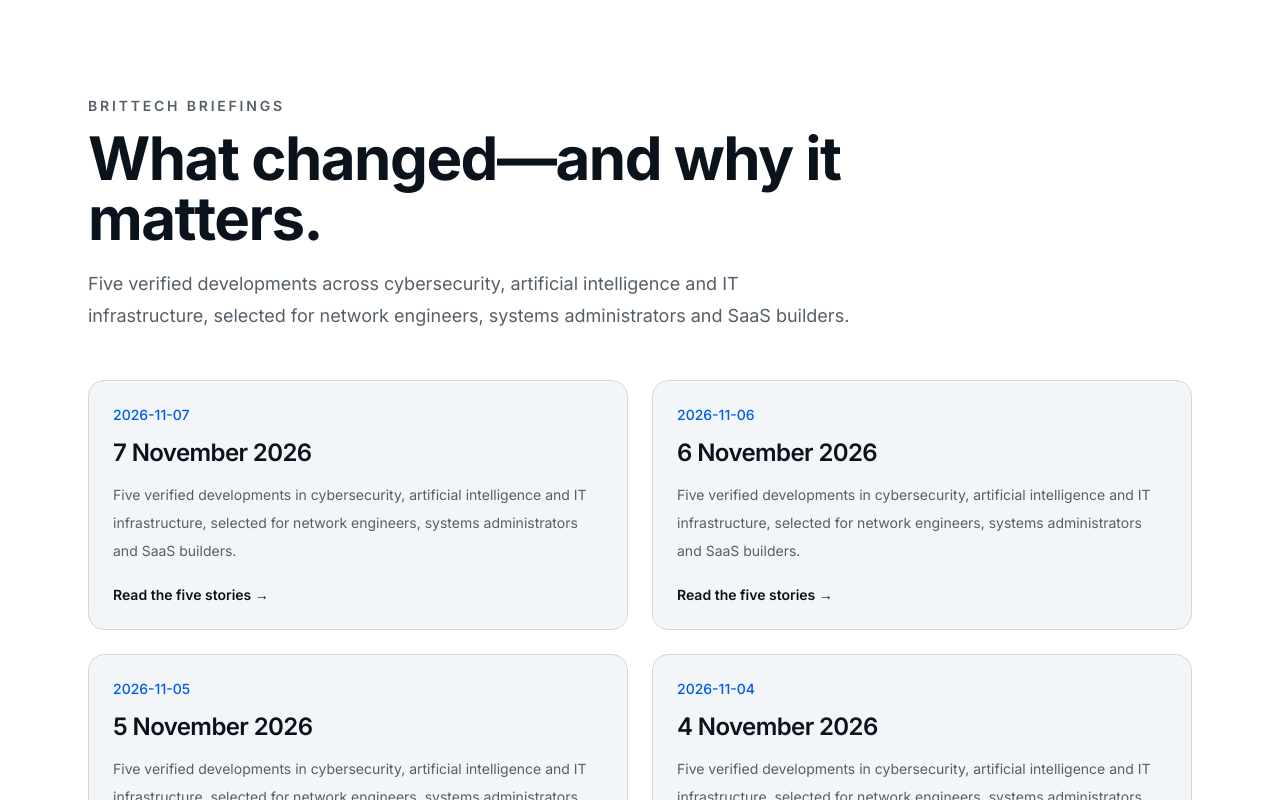
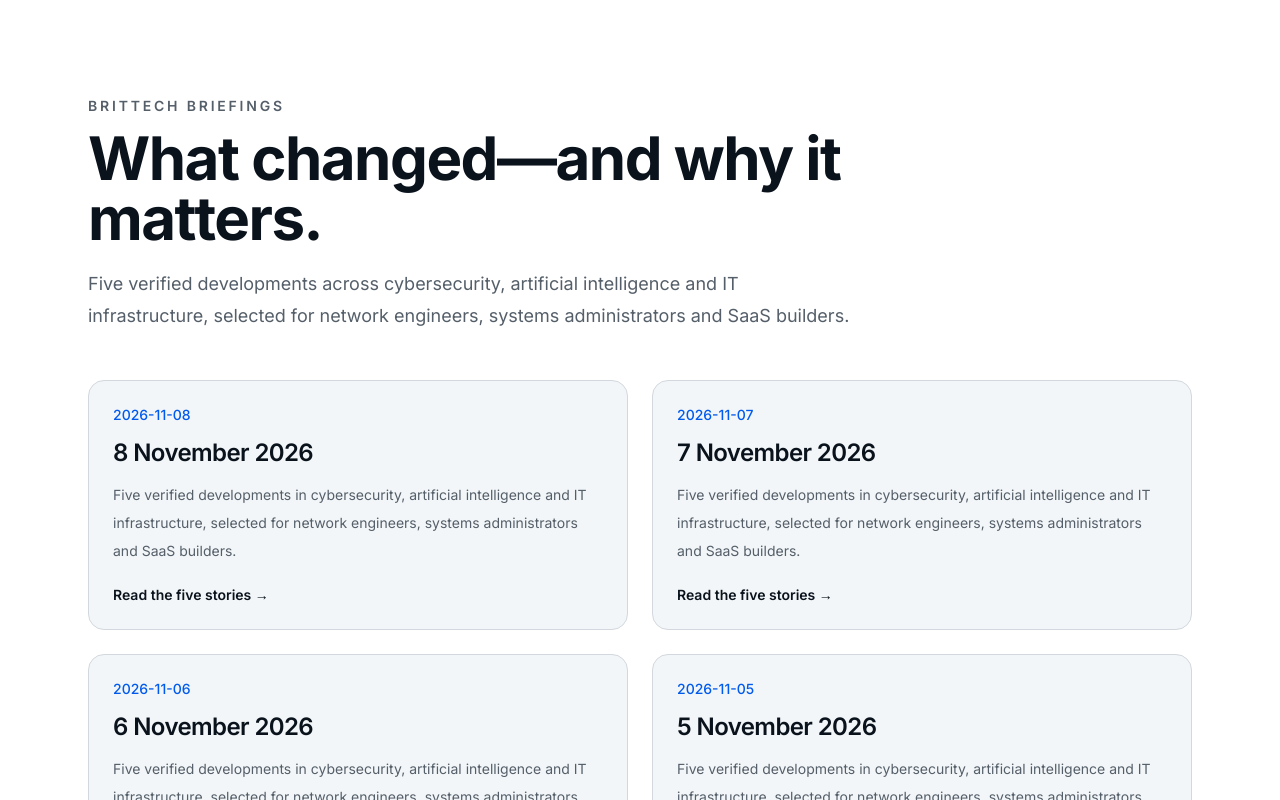
Before and after one commit to captin-p/www.brit-tech.uk-v2--My-Profile-, a Next.js app: page /briefings in a window 1280 px wide. Shown: the top 800 px of the page. Built offline with nearby package versions, Linux system fonts and the light colour scheme.

Commit message:
Add 8 November 2026 tech briefing

```diff
--- a/data/briefings.ts
+++ b/data/briefings.ts
@@ -21,6 +21,76 @@ export type TechBriefing = {
 
 export const briefings: TechBriefing[] = [
   {
+    date: "2026-11-08",
+    title: "Daily Tech Briefing — 8 November 2026",
+    description:
+      "Five verified developments in cybersecurity, artificial intelligence and IT infrastructure, selected for network engineers, systems administrators and SaaS builders.",
+    takeaway:
+      "Audit AI coding-tool configuration and repository history for embedded credentials, then verify that every microVM sandbox uses the vendor's production containment rather than a bare privileged VMM. Treat national cyber support and proposed AI regions as inputs to resilience planning—not substitutes for your own incident response, power, network and migration controls.",
+    stories: [
+      {
+        headline: "Claude Code approval files exposed credentials in public repositories",
+        category: "Cybersecurity",
+        summary:
+          "Apiiro researchers found 1,122 public copies of Claude Code's project-local settings file containing likely secrets. The file can retain an approved shell command word-for-word when a developer selects “Yes, and don't ask again”; if that command contains a password or key and the file is committed, the credential travels with the repository. Apiiro did not test whether the credentials remained valid.",
+        whyItMatters:
+          "Search current files, Git history and forks for .claude/settings.local.json and other agent transcripts or handoff files. Rotate every discovered credential before cleaning history, add repository-level ignore rules and prevent secrets from appearing in command lines or long-lived approval patterns.",
+        image: "/images/briefings/2026-11-08/claude-approval-secrets.svg",
+        imageAlt: "Illustration of an approved AI coding command retaining a credential before a repository security gate blocks the commit.",
+        sourceLabel: "iTWire report with Apiiro findings, 7 November 2026",
+        sourceUrl: "https://itwire.com/business-it-news/security/claude-code-approval-files-found-exposing-company-secrets-on-github-says-apirro-researchers",
+      },
+      {
+        headline: "Public research demonstrates a Firecracker guest-to-host escape",
+        category: "Cybersecurity",
+        summary:
+          "PWN Research demonstrated code execution in the host-side Firecracker process by using a prior host-memory primitive to locate and alter saved virtual-CPU registers. The proof ran Firecracker 1.16.1 directly as root without the jailer, so the chosen operation executed as host root; the researchers explicitly note that production privilege dropping, namespaces and seccomp change the blast radius.",
+        whyItMatters:
+          "A microVM label does not prove production isolation. Patch the underlying kernel and Firecracker stack, confirm workloads launch through the jailer as an unprivileged user with restrictive seccomp and namespaces, and keep cloud credentials and orchestration sockets outside the guest's reachable trust boundary.",
+        image: "/images/briefings/2026-11-08/firecracker-host-escape.svg",
+        imageAlt: "Illustration of a Firecracker microVM attempting to alter a host CPU register while jailer and seccomp controls contain it.",
+        sourceLabel: "PWN Research technical demonstration",
+        sourceUrl: "https://www.pwn.ai/blog/firecracker-escape",
+      },
+      {
+        headline: "Japan funds an emergency cyber-rescue and AI defence programme",
+        category: "Cybersecurity",
+        summary:
+          "Japan approved roughly ¥10 billion for an emergency cybersecurity package after attacks disrupted companies and public bodies. The plan includes public-private cyber-rescue support, faster victim assistance, stronger investigation and analysis, and a specialist team expected to use AI to find network weaknesses and counter attackers.",
+        whyItMatters:
+          "The useful model is coordinated incident recovery, not AI alone. Maintain a current asset and contact register, define when external responders receive evidence, preserve offline recovery material and rehearse the first hours of containment before a national or sector support team becomes necessary.",
+        image: "/images/briefings/2026-11-08/japan-cyber-rescue.svg",
+        imageAlt: "Illustration of a Japanese cyber-rescue team coordinating incident response, network analysis and business recovery.",
+        sourceLabel: "Prime Minister of Japan, 6 November 2026",
+        sourceUrl: "https://www.kantei.go.jp/jp/105/actions/202611/06kaigi_cyber.html",
+      },
+      {
+        headline: "US voters rejected 46 of 47 data-centre ballot measures",
+        category: "IT Infrastructure",
+        summary:
+          "The Financial Times reports that data-centre proposals lost 46 of 47 state and local ballot measures across 10 US states. Goldman Sachs estimates that short-term moratoriums could affect 45% of planned US expansion, showing that local approval may constrain AI capacity as sharply as chips, power or network equipment.",
+        whyItMatters:
+          "Provider roadmaps are not deployable capacity until zoning, permits, grid connections and community conditions are secured. Separate announced megawatts from approved and commissioned capacity, and retain alternative regions whose political and infrastructure risks are not correlated.",
+        image: "/images/briefings/2026-11-08/data-centre-ballots.svg",
+        imageAlt: "Illustration of proposed data-centre capacity waiting behind local ballot, permit and grid-approval gates.",
+        sourceLabel: "Financial Times analysis, 7 November 2026",
+        sourceUrl: "https://www.ft.com/content/9d40f40a-cbf2-46f5-b3d0-cee554e35298",
+      },
+      {
+        headline: "Argentina's AI-hub plans expose the gap between energy and usable capacity",
+        category: "Artificial Intelligence",
+        summary:
+          "Argentina is promoting Patagonia for large AI data centres using tax incentives, stranded gas and renewable resources. Yet the country has less than 40 MW of existing data-centre capacity, an underinvested grid and long network distances from many users; proposed projects must also provide most of their own electricity infrastructure.",
+        whyItMatters:
+          "Cheap or abundant generation is only one part of an AI region. For training and SaaS inference, evaluate fibre routes, latency, grid and fuel redundancy, water, local skills, regulatory stability and realistic commissioning milestones before accepting a capacity or data-residency promise.",
+        image: "/images/briefings/2026-11-08/patagonia-ai-capacity.svg",
+        imageAlt: "Illustration of a Patagonian AI data centre connected to remote energy while grid, fibre and latency constraints remain visible.",
+        sourceLabel: "Financial Times report, 8 November 2026",
+        sourceUrl: "https://www.ft.com/content/d432ae29-6454-4916-98c7-afb6993cfb67",
+      },
+    ],
+  },
+  {
     date: "2026-11-07",
     title: "Daily Tech Briefing — 7 November 2026",
     description:
```
